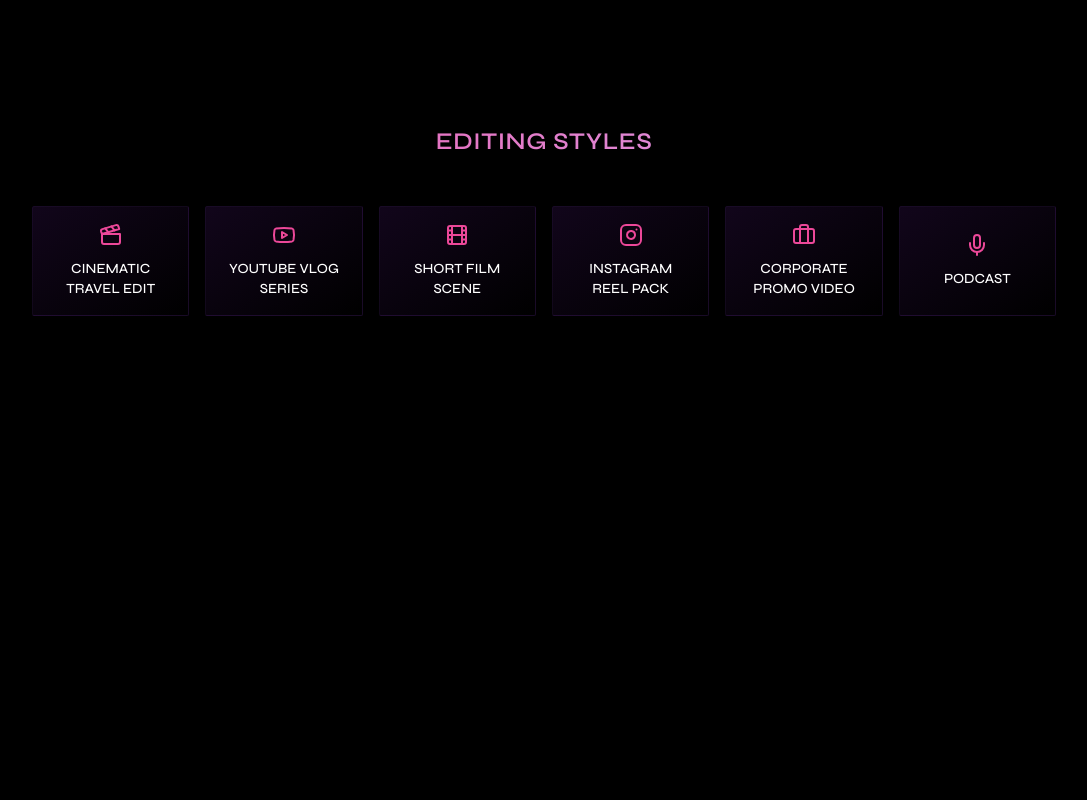
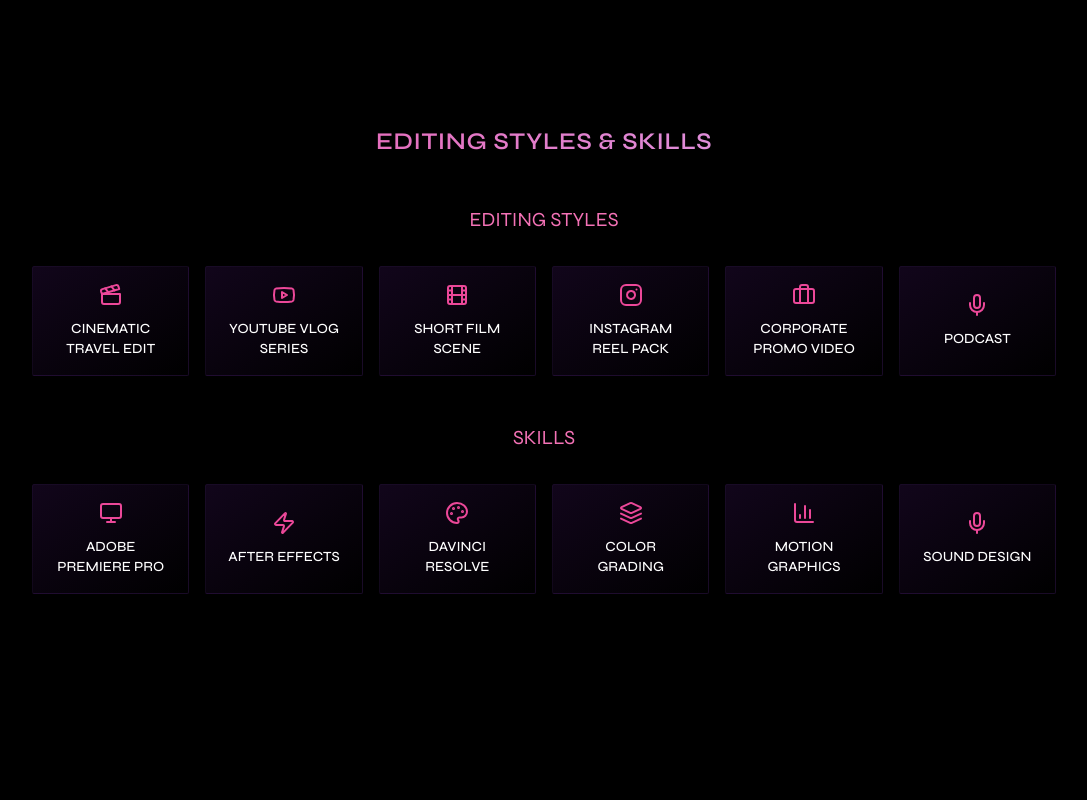
Before and after one commit to kenpachi11zx/moon-films-agencyIND, a Next.js app: page / in a window 1280 px wide. Shown: the part 1640-2440 px from the top of the page, without its empty margins (96-1183 px from the left). Built offline with nearby package versions, Linux system fonts and the light colour scheme.

Commit message:
combined skill and editing style section

```diff
--- a/app/page.tsx
+++ b/app/page.tsx
@@ -6,7 +6,6 @@ import Hero from "@/components/hero"
 import About from "@/components/about"
 import EditingStyles from "@/components/editing-styles"
 import EnhancedWork from "@/components/enhanced-work"
-import Skills from "@/components/skills"
 import Testimonials from "@/components/testimonials"
 import FAQ from "@/components/faq"
 import Contact from "@/components/contact"
@@ -40,7 +39,6 @@ export default function Home() {
           <About />
           <EditingStyles />
           <EnhancedWork />
-          <Skills />
           <Testimonials />
           <FAQ />
           <Contact />
--- a/components/editing-styles.tsx
+++ b/components/editing-styles.tsx
@@ -1,15 +1,24 @@
 "use client"
 
 import { motion } from "framer-motion"
-import { Clapperboard, Film, Briefcase, Mic, Instagram, Youtube } from "lucide-react"
+import { Clapperboard, Film, Briefcase, Mic, Instagram, Youtube, Monitor, Zap, Palette, Layers, BarChart3 } from "lucide-react"
 
-const styles = [
+const editingStyles = [
   { name: "CINEMATIC TRAVEL EDIT", icon: Clapperboard },
   { name: "YOUTUBE VLOG SERIES", icon: Youtube },
   { name: "SHORT FILM SCENE", icon: Film },
   { name: "INSTAGRAM REEL PACK", icon: Instagram },
   { name: "CORPORATE PROMO VIDEO", icon: Briefcase },
   { name: "PODCAST", icon: Mic },
+]
+
+const skills = [
+  { name: "ADOBE PREMIERE PRO", icon: Monitor },
+  { name: "AFTER EFFECTS", icon: Zap },
+  { name: "DAVINCI RESOLVE", icon: Palette },
+  { name: "COLOR GRADING", icon: Layers },
+  { name: "MOTION GRAPHICS", icon: BarChart3 },
+  { name: "SOUND DESIGN", icon: Mic },
 ]
 
 export default function EditingStyles() {
@@ -38,9 +47,20 @@ export default function EditingStyles() {
           viewport={{ once: true }}
           transition={{ duration: 0.6 }}
         >
-          EDITING STYLES
+          EDITING STYLES & SKILLS
         </motion.h2>
 
+        {/* Editing Styles */}
+        <div className="mb-12">
+          <motion.h3
+            className="text-lg sm:text-xl font-heading text-center mb-8 text-pink-400"
+            initial={{ opacity: 0, y: 20 }}
+            whileInView={{ opacity: 1, y: 0 }}
+            viewport={{ once: true }}
+            transition={{ duration: 0.6, delay: 0.2 }}
+          >
+            EDITING STYLES
+          </motion.h3>
           <motion.div
             className="grid grid-cols-2 sm:grid-cols-3 md:grid-cols-6 gap-3 sm:gap-4 max-w-5xl mx-auto px-4 sm:px-0"
             variants={container}
@@ -48,11 +68,11 @@ export default function EditingStyles() {
             whileInView="show"
             viewport={{ once: true }}
           >
-          {styles.map((style, index) => {
+            {editingStyles.map((style, index) => {
               const IconComponent = style.icon
               return (
                 <motion.div
-                key={index}
+                  key={`style-${index}`}
                   variants={item}
                   className="bg-gradient-to-br from-purple-900/20 to-black/20 backdrop-blur-sm p-3 sm:p-4 rounded-sm border border-purple-500/10 flex flex-col items-center justify-center text-center group min-h-[80px] sm:min-h-[100px] touch-manipulation"
                   whileHover={{
@@ -70,6 +90,48 @@ export default function EditingStyles() {
             })}
           </motion.div>
         </div>
+
+        {/* Skills */}
+        <div>
+          <motion.h3
+            className="text-lg sm:text-xl font-heading text-center mb-8 text-pink-400"
+            initial={{ opacity: 0, y: 20 }}
+            whileInView={{ opacity: 1, y: 0 }}
+            viewport={{ once: true }}
+            transition={{ duration: 0.6, delay: 0.4 }}
+          >
+            SKILLS
+          </motion.h3>
+          <motion.div
+            className="grid grid-cols-2 sm:grid-cols-3 md:grid-cols-6 gap-3 sm:gap-4 max-w-5xl mx-auto px-4 sm:px-0"
+            variants={container}
+            initial="hidden"
+            whileInView="show"
+            viewport={{ once: true }}
+          >
+            {skills.map((skill, index) => {
+              const IconComponent = skill.icon
+              return (
+                <motion.div
+                  key={`skill-${index}`}
+                  variants={item}
+                  className="bg-gradient-to-br from-purple-900/20 to-black/20 backdrop-blur-sm p-3 sm:p-4 rounded-sm border border-purple-500/10 flex flex-col items-center justify-center text-center group min-h-[80px] sm:min-h-[100px] touch-manipulation"
+                  whileHover={{
+                    scale: 1.05,
+                    boxShadow: "0 0 15px rgba(236, 72, 153, 0.3)",
+                  }}
+                  whileTap={{ scale: 0.98 }}
+                >
+                  <div className="mb-2 sm:mb-3">
+                    <IconComponent className="w-5 h-5 sm:w-6 sm:h-6 text-pink-500 group-hover:text-purple-300 transition-colors duration-300" />
+                  </div>
+                  <h3 className="font-heading text-xs sm:text-sm font-medium tracking-normal leading-tight px-1">{skill.name}</h3>
+                </motion.div>
+              )
+            })}
+          </motion.div>
+        </div>
+      </div>
     </section>
   )
 }
--- a/components/navigation.tsx
+++ b/components/navigation.tsx
@@ -7,8 +7,8 @@ import { Home, User, Briefcase, Star, MessageCircle, Phone, Menu, X } from "luci
 const navItems = [
   { name: "Home", href: "#hero", icon: Home },
   { name: "About", href: "#about", icon: User },
+  { name: "Skills", href: "#editing-styles", icon: Star },
   { name: "Work", href: "#work", icon: Briefcase },
-  { name: "Skills", href: "#skills", icon: Star },
   { name: "Contact", href: "#contact", icon: Phone },
 ]
 
```
Lines whose indentation alone changed are shown as unchanged.
